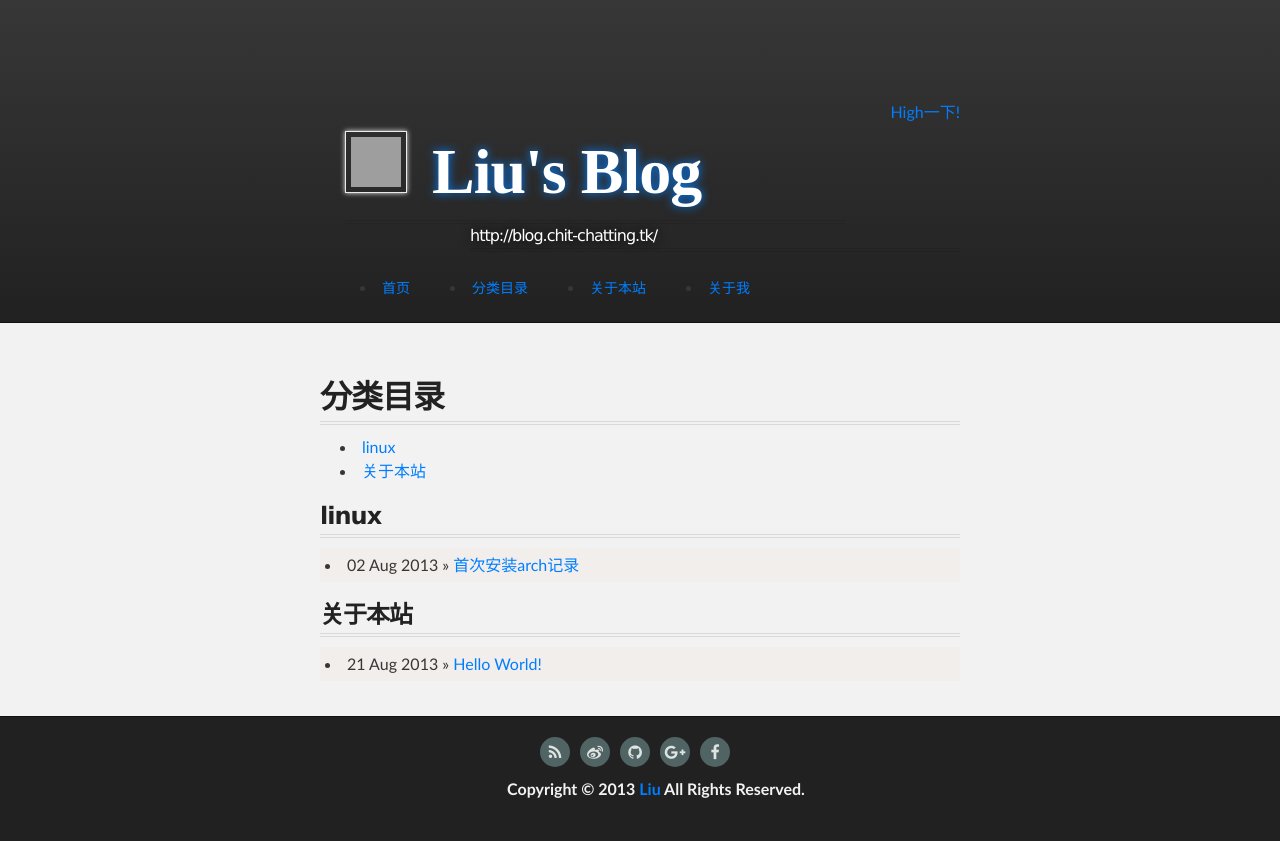
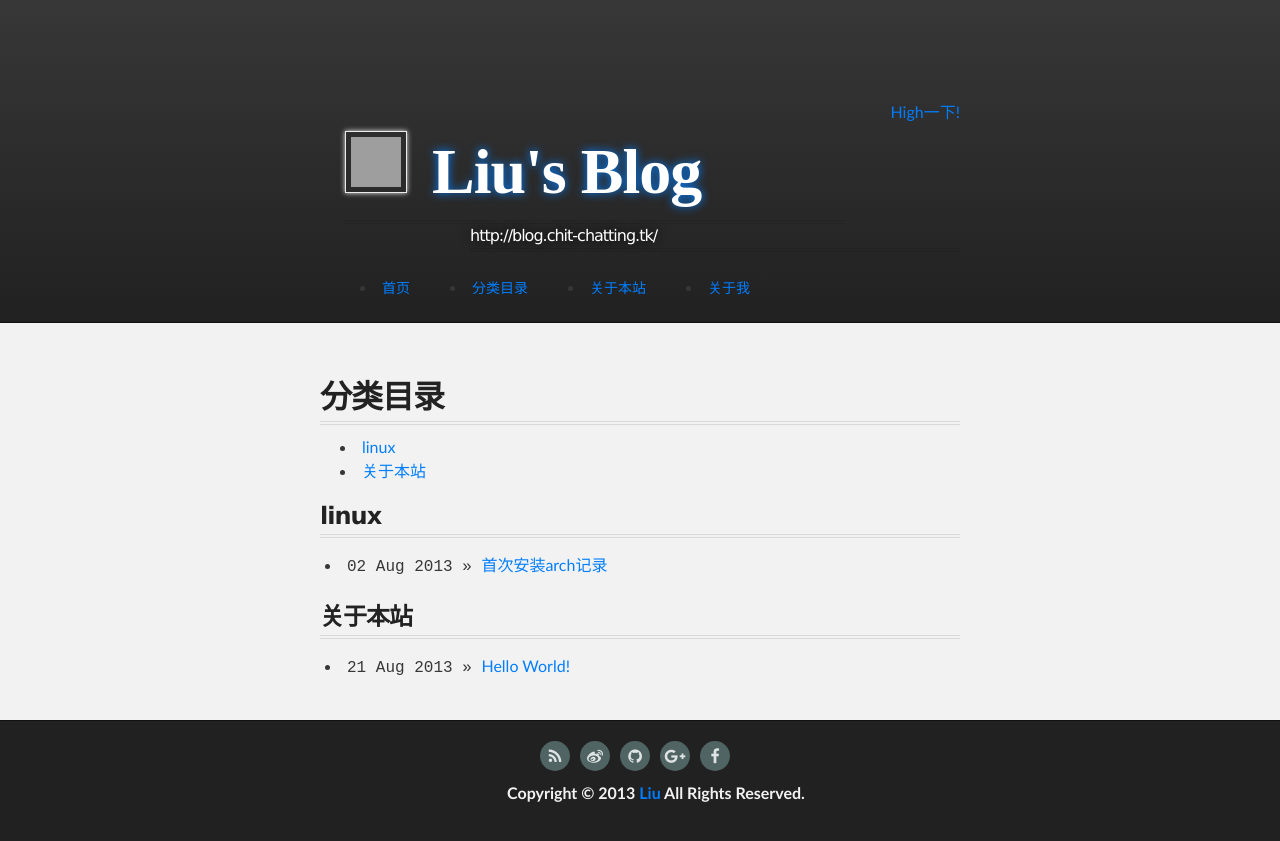
Before and after one commit to laurence6/blog, a Jekyll site: the page built from categories.html, in a window 1280 px wide. Shown: the top 841 px of the page. Built offline with Jekyll 4.4.1, drawn with Linux system fonts in a browser that asks for light colours; nearby versions of some CDN libraries; some web fonts are replaced; grey boxes are pictures that could not be loaded.

Commit message:
change the font in category

```diff
--- a/categories.html
+++ b/categories.html
@@ -21,7 +21,7 @@ title: 分类目录
 	{% for node in pages_list %}
 		{% if node.title != null %}
 		{% if group == null or group == node.group %}
-			<li style="background:#F2EEEC; padding:5px; margin:3px 0">{{ node.date | date_to_string }} » <a href="{{ BASE_PATH }}{{ node.url }}">{{ node.title }}</a></li>
+			<li style="padding:5px; margin:3px 0"><span style="font-family:monospace">{{ node.date | date_to_string }} » </span><a href="{{ BASE_PATH }}{{ node.url }}">{{ node.title }}</a></li>
 		{% endif %}
 		{% endif %}
 	{% endfor %}
```
